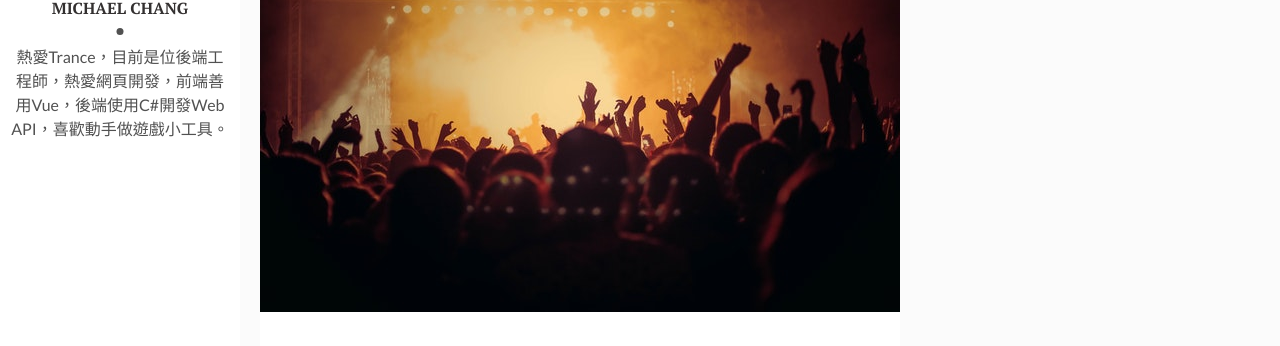
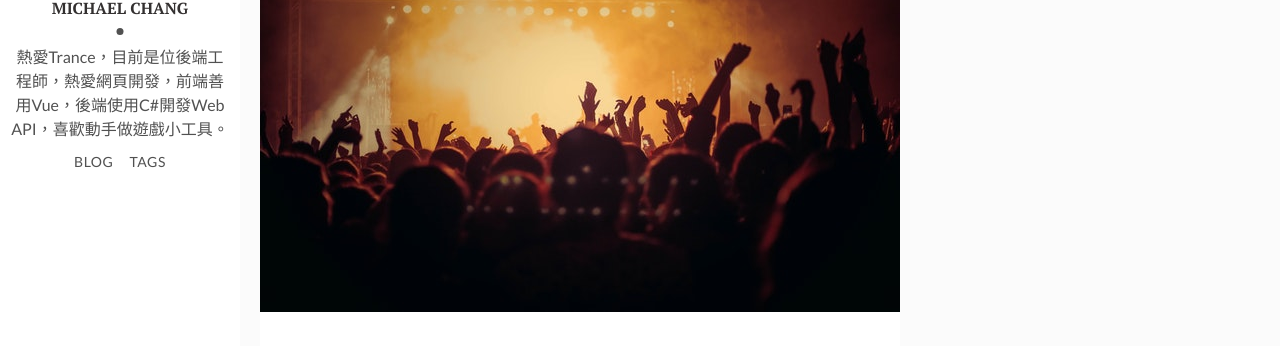
Before and after one commit to dks50217/dks50217.github.io, a Jekyll site: the page built from _posts/2020-02-08-ANN.markdown, in a window 1280 px wide. Shown: the part 134-480 px from the top of the page. Built offline with Jekyll 4.4.1, drawn with Linux system fonts in a browser that asks for light colours; nearby versions of some CDN libraries; comment, search, counter and statistics services are not loaded.

Commit message:
add sidebar nav to blog and tags

```diff
--- a/_layouts/main.html
+++ b/_layouts/main.html
@@ -19,6 +19,10 @@ layout: default
       </div>
       <div class="author-name">{{site.author}}</div>
       <p>{{site.about-author}}</p>
+      <nav class="author-nav">
+        <a href="{{site.baseurl}}/blog/">Blog</a>
+        <a href="{{site.baseurl}}/tags">Tags</a>
+      </nav>
     </div>
   </header> <!-- End Header -->
   <footer>
--- a/assets/css/custom.css
+++ b/assets/css/custom.css
@@ -473,6 +473,7 @@ pre {
 
 :root[data-theme="dark"] .about .author-name,
 :root[data-theme="dark"] .contact .contact-title,
+:root[data-theme="dark"] .author-nav a,
 :root[data-theme="dark"] .contact ul li a { color: #c9ccd1; }
 :root[data-theme="dark"] .contact ul li a:hover,
 :root[data-theme="dark"] .about .author-name { color: #e8eaed; }
@@ -552,3 +553,18 @@ pre {
 @media (prefers-reduced-motion: reduce) {
   .cactuar-peek { transition: none; }
 }
+/* sidebar nav — the only way back to the post list from a post */
+.author-nav {
+  display: flex;
+  justify-content: center;
+  gap: 16px;
+  margin: 0 0 10px;
+}
+.author-nav a {
+  color: #515151;
+  font-size: 14px;
+  text-transform: uppercase;
+  letter-spacing: 0.04em;
+  text-decoration: none;
+}
+.author-nav a:hover { text-decoration: underline; }
```
